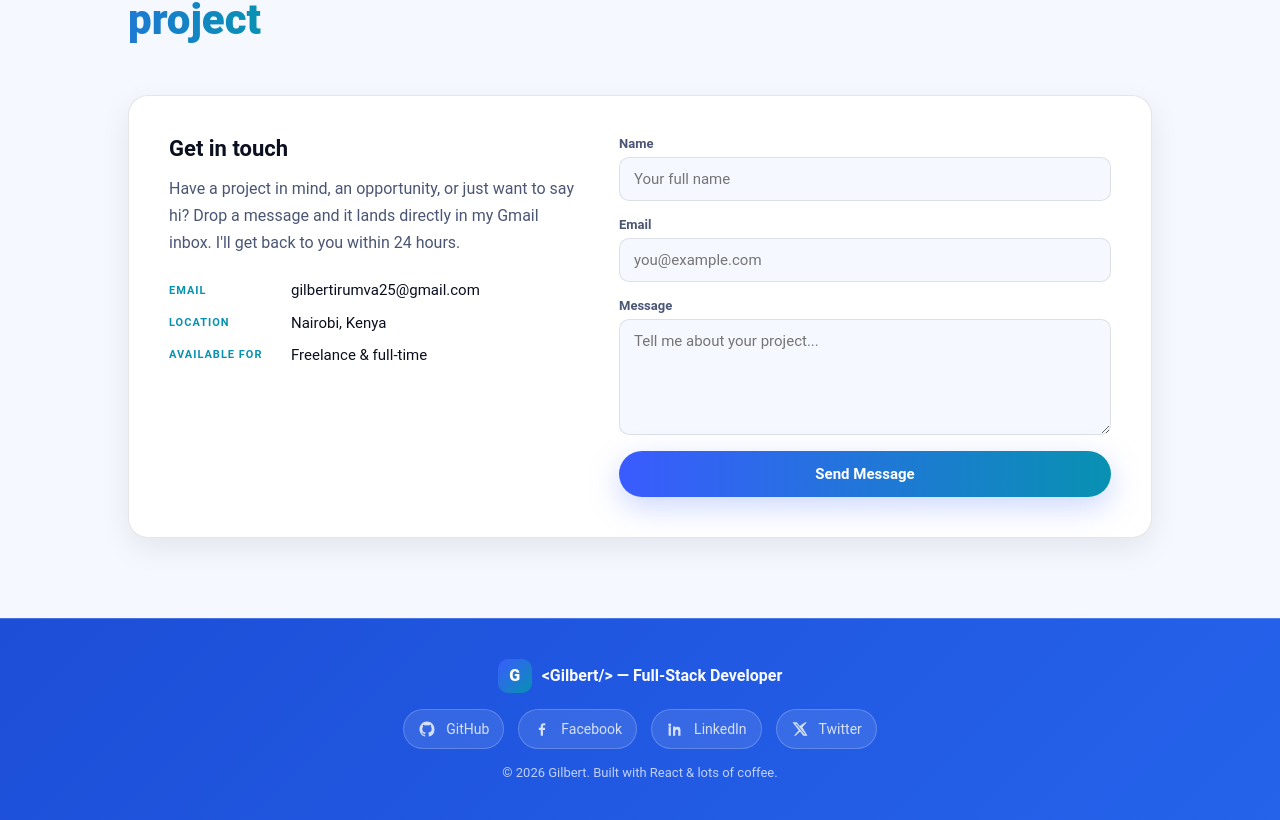
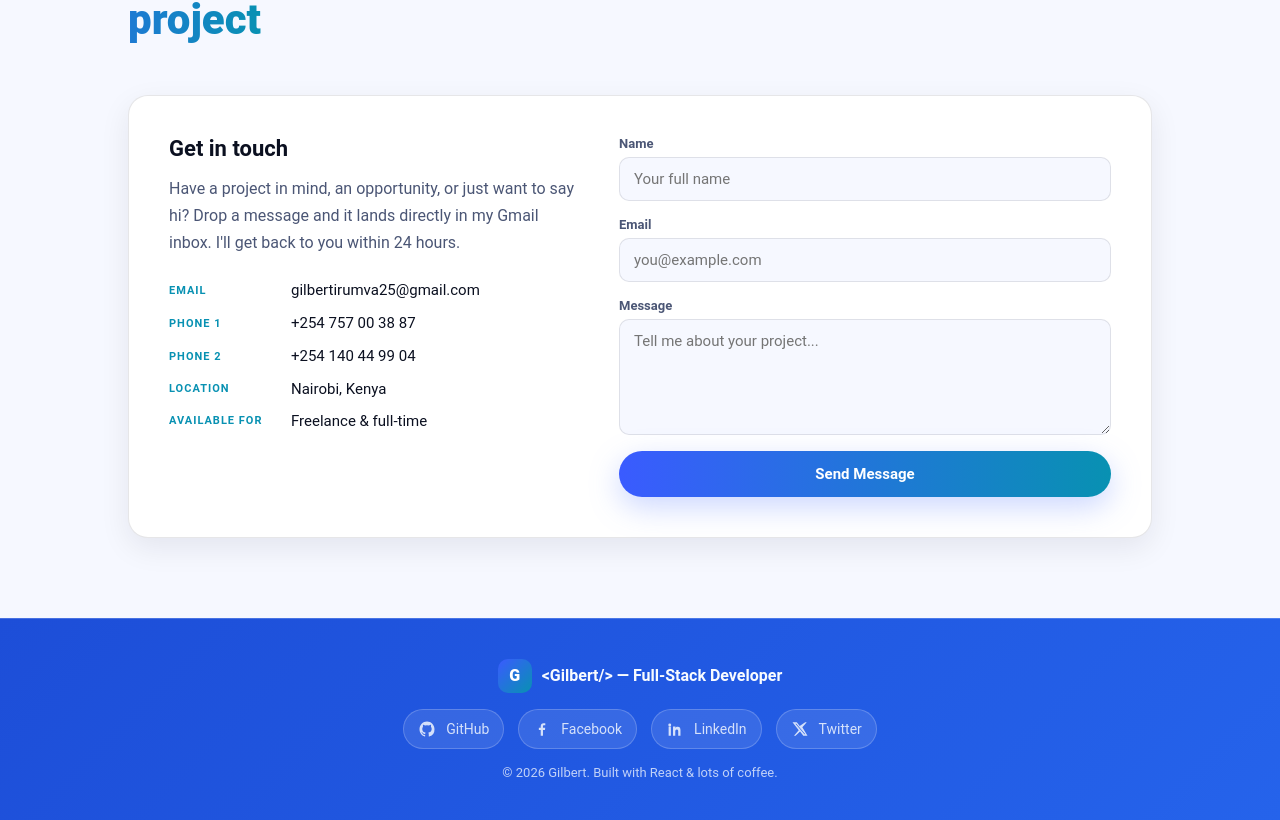
Before and after one commit to GilbertIrumva/My-folio, a React (Vite) app: page / in a window 1280 px wide. Shown: the part 5869-6689 px from the top of the page. Built offline with nearby package versions, Linux system fonts and the light colour scheme; no server answers.

Commit message:
Finalize Render fixes and contact updates

```diff
--- a/package.json
+++ b/package.json
@@ -15,7 +15,8 @@
     "react": "^19.2.0",
     "react-dom": "^19.2.0",
     "react-router-dom": "^7.13.1",
-    "react-scroll": "^1.9.3"
+    "react-scroll": "^1.9.3",
+    "vite": "^7.3.1"
   },
   "devDependencies": {
     "@eslint/js": "^9.39.1",
@@ -26,7 +27,6 @@
     "eslint": "^9.39.1",
     "eslint-plugin-react-hooks": "^7.0.1",
     "eslint-plugin-react-refresh": "^0.4.24",
-    "globals": "^16.5.0",
-    "vite": "^7.3.1"
+    "globals": "^16.5.0"
   }
 }
--- a/src/Components/Home/ContactMe.jsx
+++ b/src/Components/Home/ContactMe.jsx
@@ -75,6 +75,14 @@ const ContactMe = () => {
               <a href="mailto:gilbertirumva25@gmail.com">gilbertirumva25@gmail.com</a>
             </li>
             <li>
+              <span className="contact-label">Phone 1</span>
+              <a href="tel:+254757003887">+254 757 00 38 87</a>
+            </li>
+            <li>
+              <span className="contact-label">Phone 2</span>
+              <a href="tel:+254140449904">+254 140 44 99 04</a>
+            </li>
+            <li>
               <span className="contact-label">Location</span>
               <span>Nairobi, Kenya</span>
             </li>
```
Also changed, not shown: 1 other file (tests, documents, lock files or other folders).
